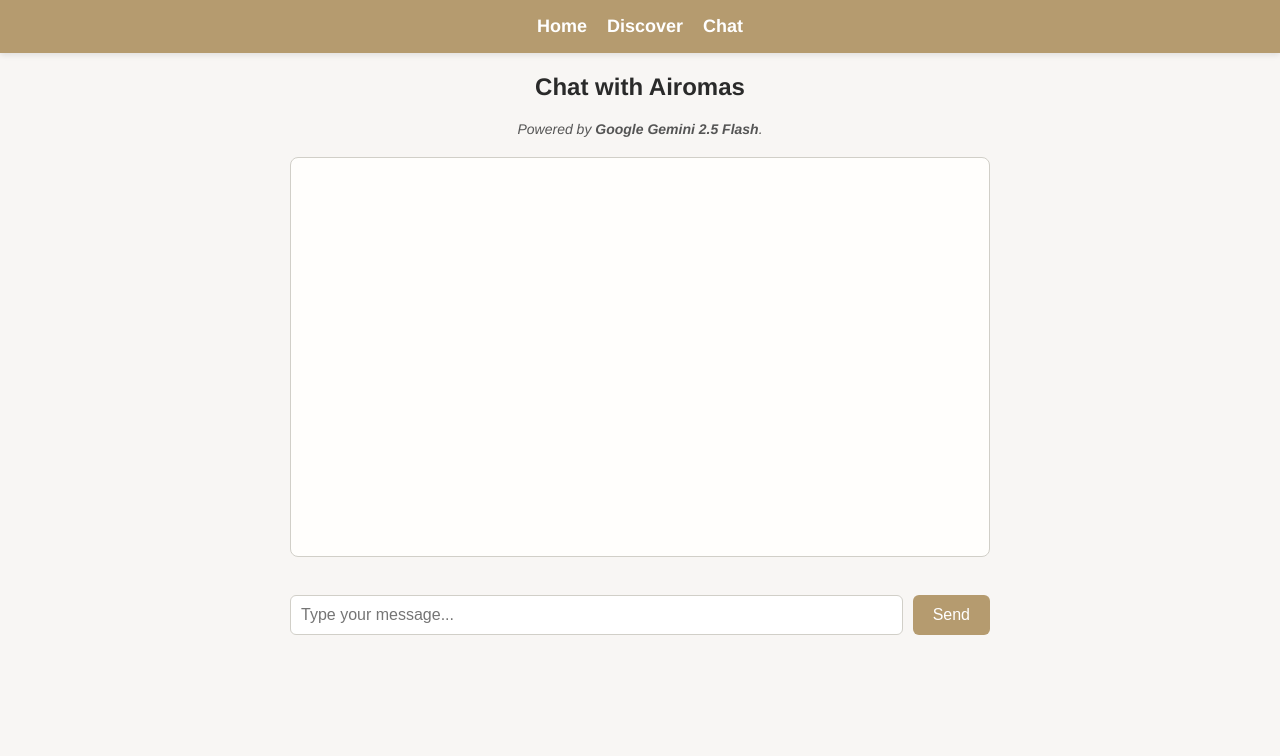
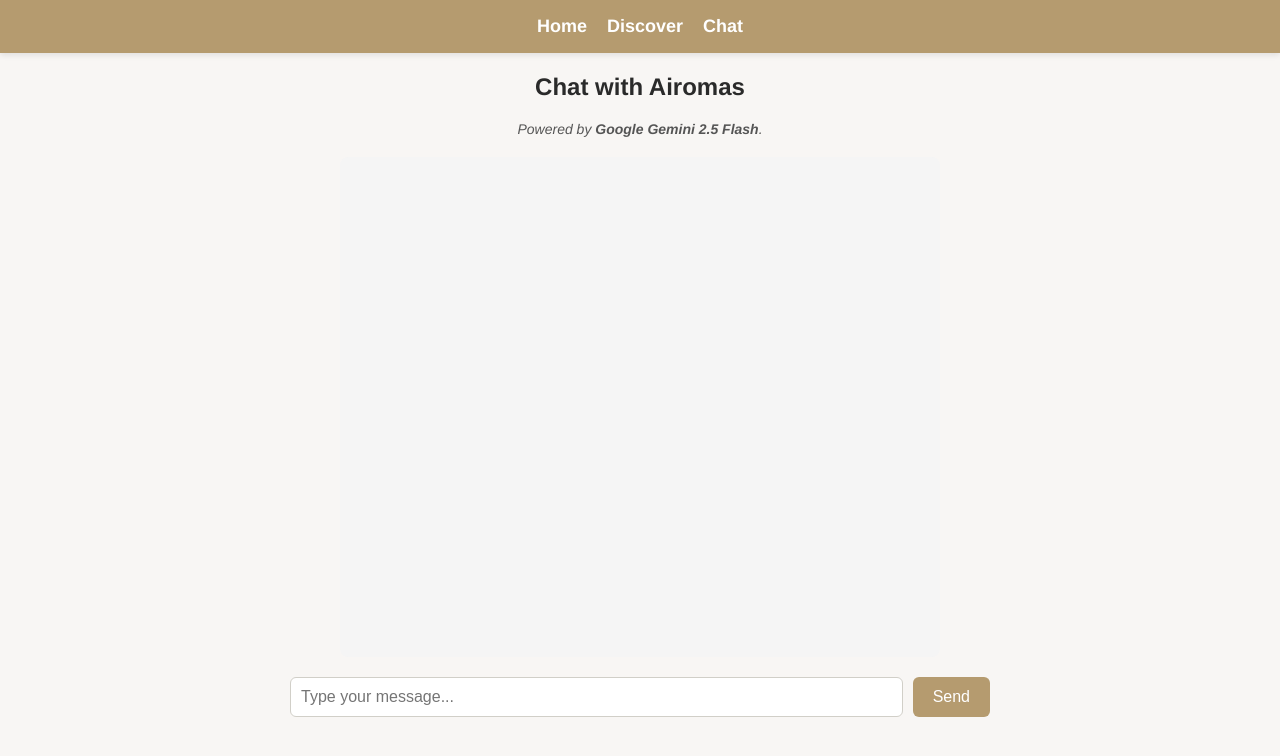
Before and after one commit to CheechLi/Airomas, a Flask app: page /chat in a window 1280 px wide. Shown: the top 756 px of the page. Run offline with Flask 3, Linux system fonts and the light colour scheme.

Commit message:
Reformatted

```diff
--- a/static/chat.css
+++ b/static/chat.css
@@ -1,3 +1,55 @@
+/* Chatbox container */
+.chatbox {
+  max-width: 600px;
+  margin: 0 auto;
+  height: 500px;
+  overflow-y: auto;
+  padding: 10px;
+  background: #f5f5f5;
+  border-radius: 8px;
+  display: flex;
+  flex-direction: column;
+  gap: 10px;
+  box-sizing: border-box;
+}
+
+/* Each message bubble */
+.message {
+  padding: 10px 15px;
+  border-radius: 20px;
+  max-width: 80%;
+  word-wrap: break-word;
+  line-height: 1.4;
+}
+
+/* User messages (right side) */
+.message.user {
+  align-self: flex-end;
+  background-color: #4caf50;
+  color: white;
+}
+
+/* AI messages (left side) */
+.message.bot {
+  align-self: flex-start;
+  background-color: #e0e0e0;
+  color: black;
+}
+
+/* Markdown support inside messages */
+.message b {
+  font-weight: 700;
+}
+.message i {
+  font-style: italic;
+}
+.message ul,
+.message ol {
+  margin: 8px 0;
+  padding-left: 20px;
+}
+
+/* Body styling */
 body {
   font-family: "Helvetica Neue", Arial, sans-serif;
   background-color: #f8f6f4;
@@ -6,6 +58,7 @@ body {
   color: #2a2a2a;
 }
 
+/* Navbar styling */
 .navbar {
   width: 100%;
   background: #b59b6f;
@@ -27,59 +80,19 @@ body {
   font-weight: 700;
 }
 
+/* Page heading */
 h2 {
   text-align: center;
   margin-top: 20px;
 }
 
+/* Powered by text */
 .powered-by {
   text-align: center;
   font-size: 14px;
   color: #555;
   font-style: italic;
   margin-bottom: 20px;
-}
-
-/* Chatbox container */
-#chatbox {
-  width: 90%;
-  max-width: 700px;
-  height: 400px;
-  margin: 0 auto;
-  border: 1px solid #d1cfc8;
-  border-radius: 8px;
-  padding: 10px;
-  background-color: #fffefc;
-  overflow-y: auto;
-  box-sizing: border-box;
-}
-
-/* Each message */
-#chatbox p {
-  margin: 8px 0;
-  padding: 8px 12px;
-  border-radius: 12px;
-  max-width: 80%;
-  word-wrap: break-word;
-}
-
-#chatbox p b {
-  display: block;
-  margin-bottom: 2px;
-}
-
-/* User messages */
-#chatbox p:nth-child(odd) {
-  background-color: #b59b6f;
-  color: white;
-  align-self: flex-start;
-}
-
-/* Airomas messages */
-#chatbox p:nth-child(even) {
-  background-color: #e0e0e0;
-  color: #2a2a2a;
-  align-self: flex-end;
 }
 
 /* Input container */
--- a/templates/chat.html
+++ b/templates/chat.html
@@ -1,11 +1,9 @@
 <!DOCTYPE html>
 <html>
   <head>
+    <title>Chat with Airomas</title>
+    <link rel="stylesheet" href="{{ url_for('static', filename='chat.css') }}" />
     <script src="https://cdn.jsdelivr.net/npm/marked/marked.min.js"></script>
-    <title>Chat with Airomas</title>
-    <link
-      rel="stylesheet"
-      href="{{ url_for('static', filename='chat.css') }}" />
   </head>
   <body>
     <nav class="navbar">
@@ -13,35 +11,51 @@
       <a href="/discover" class="nav-link">Discover</a>
       <a href="/chat" class="nav-link">Chat</a>
     </nav>
+
     <h2>Chat with Airomas</h2>
     <p class="powered-by">
       Powered by <strong>Google Gemini 2.5 Flash</strong>.
     </p>
-    <div id="chatbox"></div>
-    <br />
+
+    <div id="chatbox" class="chatbox"></div>
+
     <div class="input-container">
       <input id="input" placeholder="Type your message..." />
       <button onclick="sendMessage()">Send</button>
     </div>
+
     <script>
       function sendMessage() {
         let userMessage = document.getElementById("input").value;
         if (!userMessage) return;
-        let chatbox = document.getElementById("chatbox");
-        chatbox.innerHTML += "<p><b>You:</b> " + userMessage + "</p>";
+
+        const chatbox = document.getElementById("chatbox");
+
+        // User message bubble
+        const userBubble = document.createElement("div");
+        userBubble.className = "message user";
+        userBubble.innerHTML = marked.parse(userMessage);
+        chatbox.appendChild(userBubble);
+
+        // Scroll to bottom
+        chatbox.scrollTop = chatbox.scrollHeight;
+
+        // Send message to server
         fetch("/chat_api", {
           method: "POST",
           headers: { "Content-Type": "application/x-www-form-urlencoded" },
           body: "message=" + encodeURIComponent(userMessage),
         })
-          .then((response) => response.json())
-          .then((data) => {
-            // Convert markdown to HTML
-            let formattedReply = marked.parse(data.reply);
-            chatbox.innerHTML +=
-              "<p><b>Airomas:</b><br>" + formattedReply + "</p><br>";
-            chatbox.scrollTop = chatbox.scrollHeight;
-          });
+        .then(res => res.json())
+        .then(data => {
+          const botBubble = document.createElement("div");
+          botBubble.className = "message bot";
+          botBubble.innerHTML = marked.parse(data.reply);
+          chatbox.appendChild(botBubble);
+
+          chatbox.scrollTop = chatbox.scrollHeight;
+        });
+
         document.getElementById("input").value = "";
       }
     </script>
```
